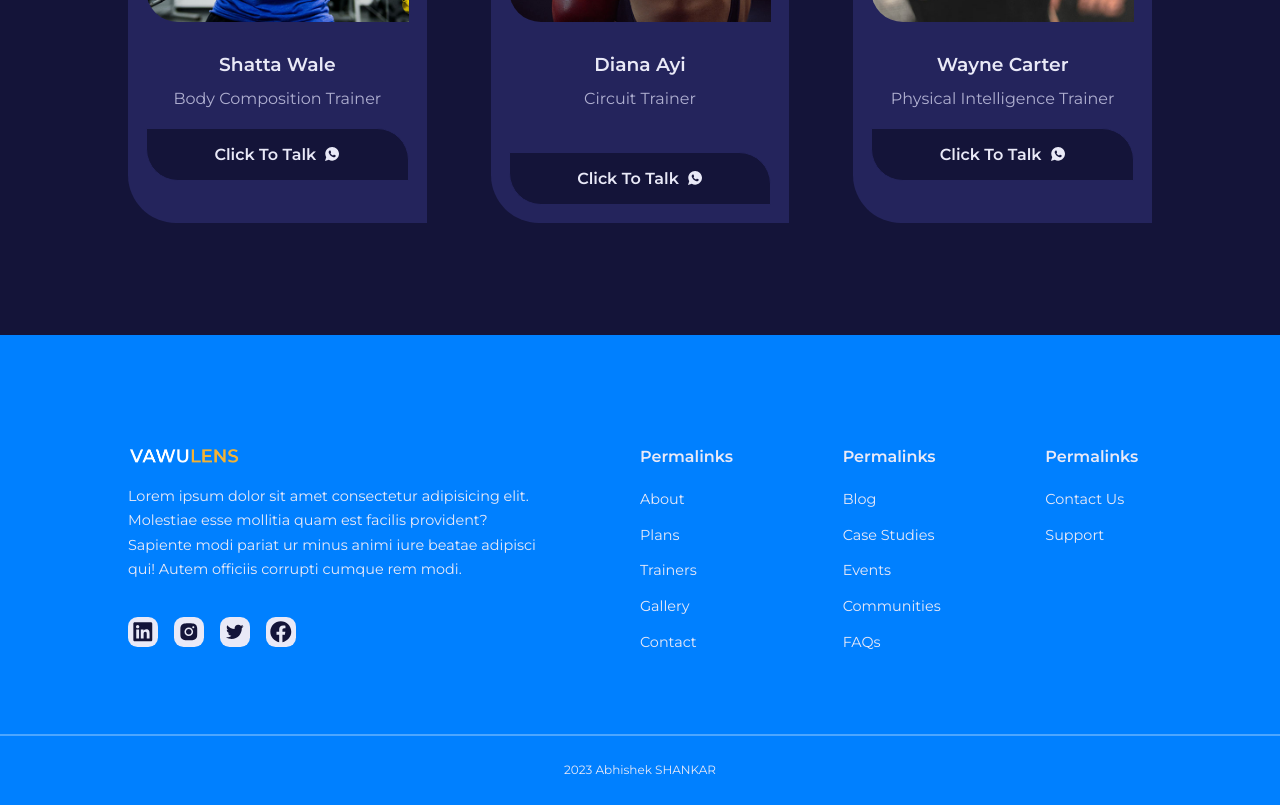
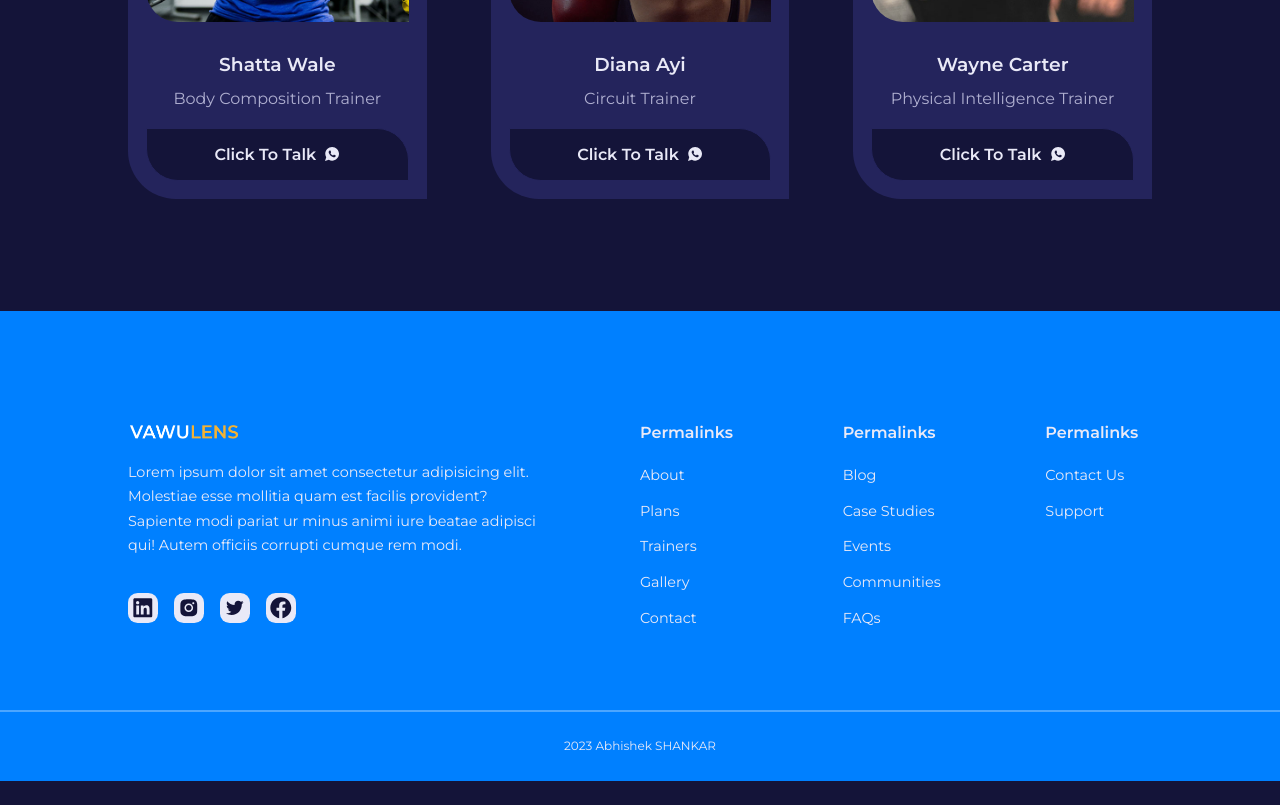
Before and after one commit to shankarabhishek28/gymWebApp, a React (Vite) app: page /trainers in a window 1280 px wide. Shown: the part 1340-2145 px from the top of the page. After the commit the page ends 2121 px from the top, so only its background shows below. Built offline with nearby package versions, Linux system fonts and the light colour scheme; a web font is replaced by a local one.

Commit message:
Update trainers.css

```diff
--- a/src/pages/trainers/trainers.css
+++ b/src/pages/trainers/trainers.css
@@ -29,9 +29,7 @@
     transition: var(--transition);
 
 }
-.trainer:nth-child(5) .trainer_socials{
-   margin-top: 2.5rem;
-}
+
 .trainer_socials:hover{
 
     background: var(--color-gray-500);
```
